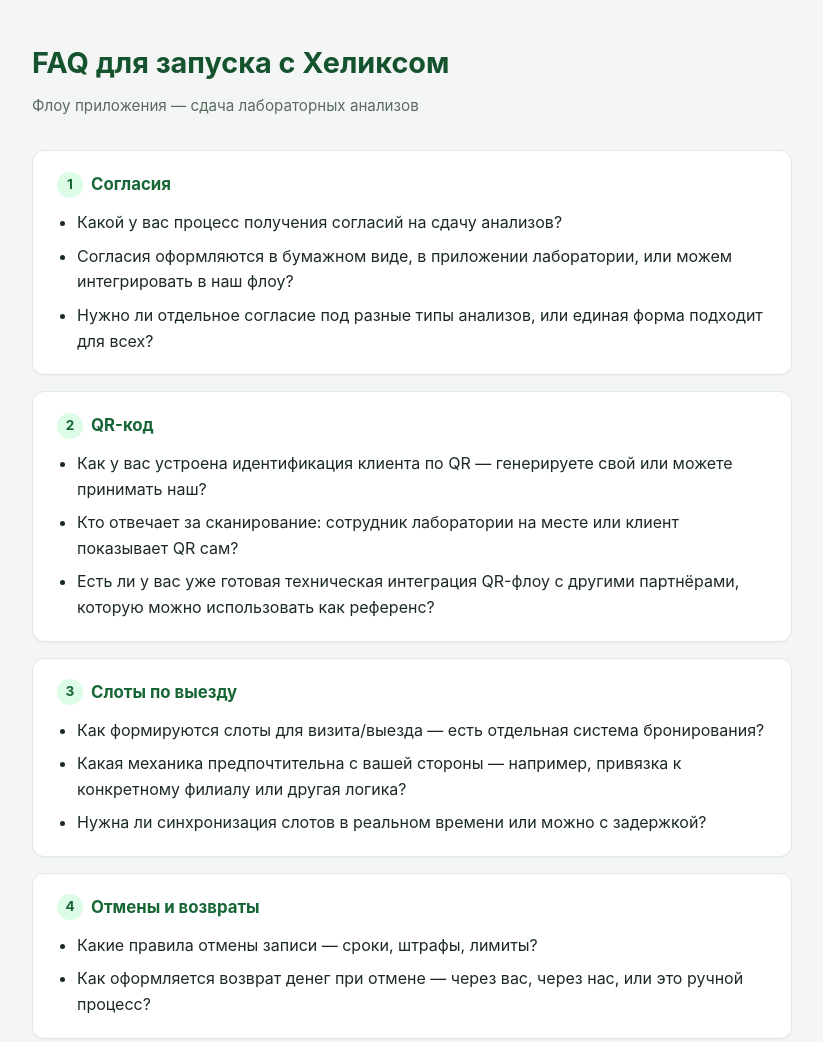
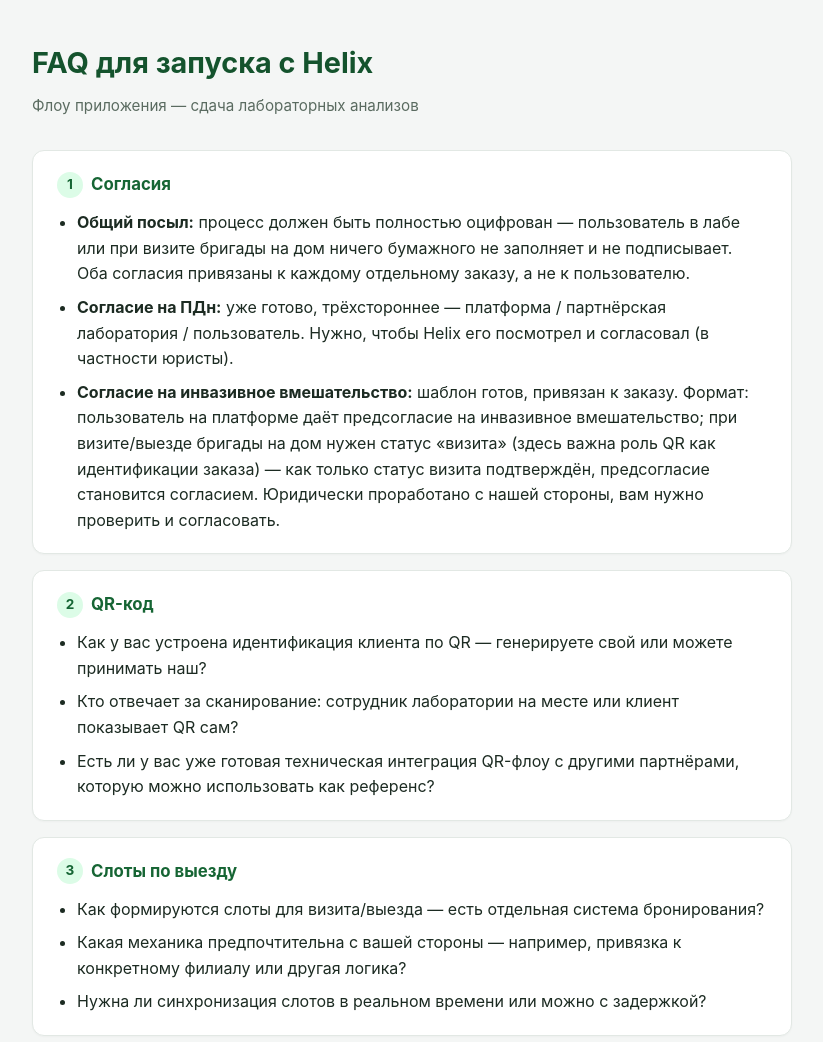
Before and after one commit to ebekmetevaarbuzkz-sys/cjm-analysys, a plain HTML site: page helix-faq.html in a window 1280 px wide. Shown: the top 1042 px of the page, without its empty margins (228-1051 px from the left). Drawn offline with Linux system fonts and the light colour scheme.

Commit message:
helix-faq.html

```diff
--- a/helix-faq.html
+++ b/helix-faq.html
@@ -3,7 +3,7 @@
 <head>
 <meta charset="UTF-8">
 <meta name="viewport" content="width=device-width, initial-scale=1.0">
-<title>FAQ для запуска с Хеликсом</title>
+<title>FAQ для запуска с Helix</title>
 <style>
   * { box-sizing: border-box; }
   body {
@@ -79,16 +79,16 @@
 <body>
 <div class="container">
   <header>
-    <h1>FAQ для запуска с Хеликсом</h1>
+    <h1>FAQ для запуска с Helix</h1>
     <div class="subtitle">Флоу приложения — сдача лабораторных анализов</div>
   </header>
 
   <div class="section">
     <h2><span class="num">1</span> Согласия</h2>
     <ul>
-      <li>Какой у вас процесс получения согласий на сдачу анализов?</li>
-      <li>Согласия оформляются в бумажном виде, в приложении лаборатории, или можем интегрировать в наш флоу?</li>
-      <li>Нужно ли отдельное согласие под разные типы анализов, или единая форма подходит для всех?</li>
+      <li><strong>Общий посыл:</strong> процесс должен быть полностью оцифрован — пользователь в лабе или при визите бригады на дом ничего бумажного не заполняет и не подписывает. Оба согласия привязаны к каждому отдельному заказу, а не к пользователю.</li>
+      <li><strong>Согласие на ПДн:</strong> уже готово, трёхстороннее — платформа / партнёрская лаборатория / пользователь. Нужно, чтобы Helix его посмотрел и согласовал (в частности юристы).</li>
+      <li><strong>Согласие на инвазивное вмешательство:</strong> шаблон готов, привязан к заказу. Формат: пользователь на платформе даёт предсогласие на инвазивное вмешательство; при визите/выезде бригады на дом нужен статус «визита» (здесь важна роль QR как идентификации заказа) — как только статус визита подтверждён, предсогласие становится согласием. Юридически проработано с нашей стороны, вам нужно проверить и согласовать.</li>
     </ul>
   </div>
 
@@ -169,7 +169,7 @@
     </ul>
   </div>
 
-  <footer>Подготовлено для встречи с Хеликс</footer>
+  <footer>Подготовлено для встречи с Helix</footer>
 </div>
 </body>
 </html>
```
